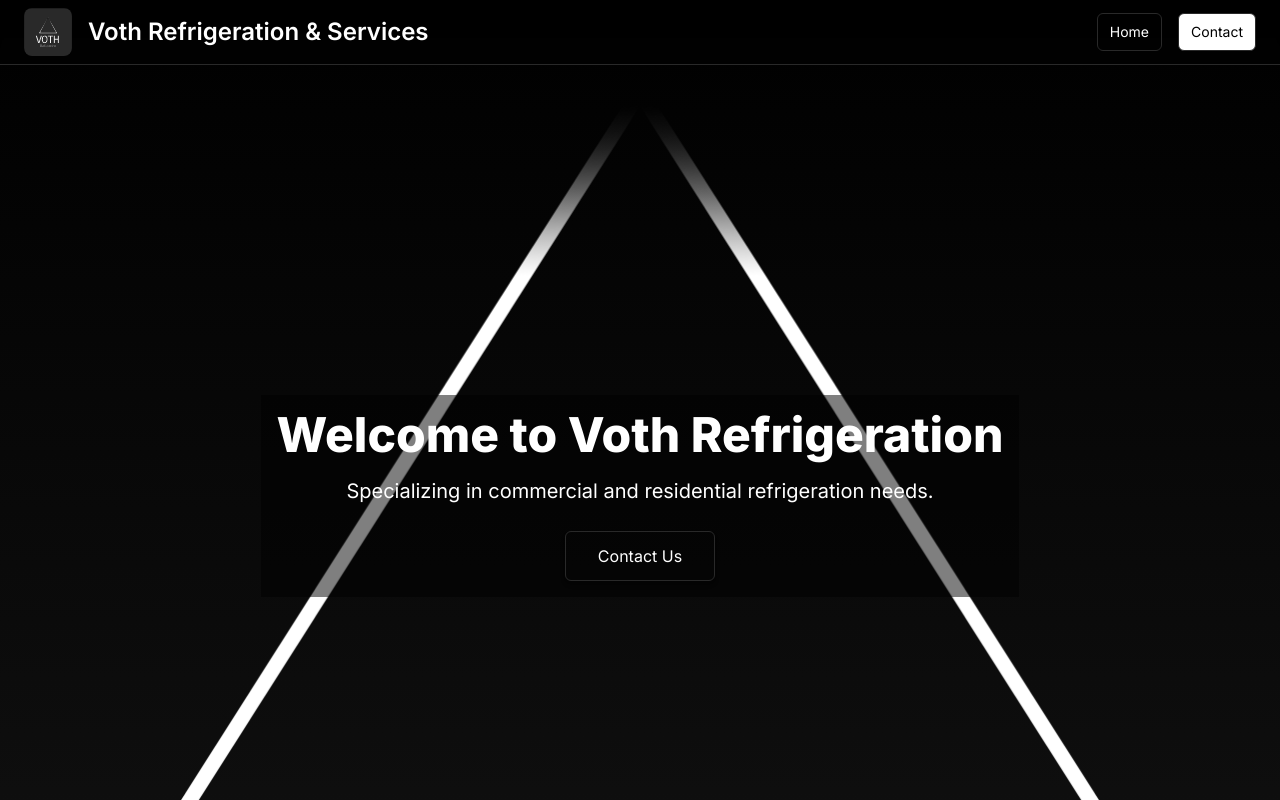
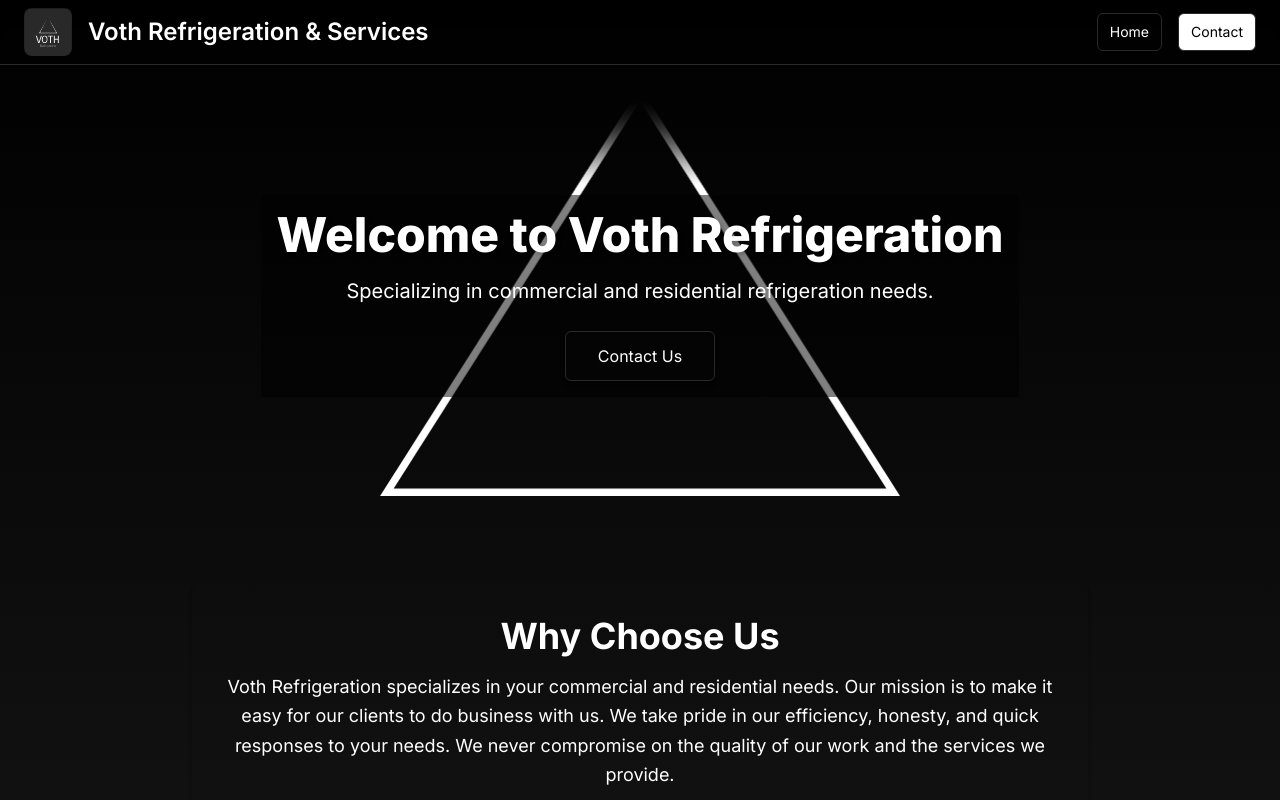
Before and after one commit to jordanzach13/VothRefrigeration, a Next.js app in the folder vothrefrigeration/: page / in a window 1280 px wide. Shown: the top 800 px of the page. Built offline with nearby package versions, Linux system fonts and the light colour scheme.

Commit message:
sizing changes

```diff
--- a/vothrefrigeration/src/app/components/hero.js
+++ b/vothrefrigeration/src/app/components/hero.js
@@ -2,14 +2,14 @@
 
 export default function Hero() {
   return (
-    <div className="relative flex flex-col items-center justify-center text-center h-screen mb-16 overflow-y-scroll">
+    <div className="relative flex flex-col items-center justify-center text-center hero-section mb-16 overflow-hidden">
       <div
-        className="absolute inset-0 bg-center bg-no-repeat z-0"
+        className="absolute inset-0 bg-center bg-no-repeat z-0 hero-image"
         style={{ backgroundImage: "url('images/logo.png')", backgroundSize: 'contain' }}
       ></div>
 
       <div className="relative z-10 p-4 bg-opacity-50 bg-black text-white">
-        <h1 className="text-5xl font-extrabold mb-4">Welcome to Voth Refrigeration</h1>
+        <h1 className="text-5xl font-extrabold mb-4 hero-text">Welcome to Voth Refrigeration</h1>
         <p className="text-xl leading-relaxed mb-6">
           Specializing in commercial and residential refrigeration needs.
         </p>
--- a/vothrefrigeration/src/app/globals.css
+++ b/vothrefrigeration/src/app/globals.css
@@ -50,7 +50,6 @@
     transition: background-color 0.3s ease;
   }
 
-
   .bg-primary {
     background-color: var(--primary-color);
   }
@@ -87,4 +86,15 @@
     border-top: 1px solid transparent;
     background: linear-gradient(to right, transparent, var(--accent2-color), transparent);
   }
+
+  .hero-section {
+    height: 50vh; /* Adjust the height as needed */
+    padding: 2rem; /* Adjust the padding as needed */
+  }
+
+  .hero-image {
+    max-width: 100%;
+    height: auto;
+    object-fit: cover;
+  }
 }
--- a/vothrefrigeration/src/app/page.js
+++ b/vothrefrigeration/src/app/page.js
@@ -4,7 +4,7 @@
 export default function Home() {
   return (
     <main className="flex flex-col min-h-screen p-0">
-      <div className="flex flex-grow flex-col w-full mt-24 space-y-8 pb-16">
+      <div className="flex flex-grow flex-col w-full mt-24 space-y-6 pb-16">
 
         {/* Hero Section */}
         <Hero/>
```
